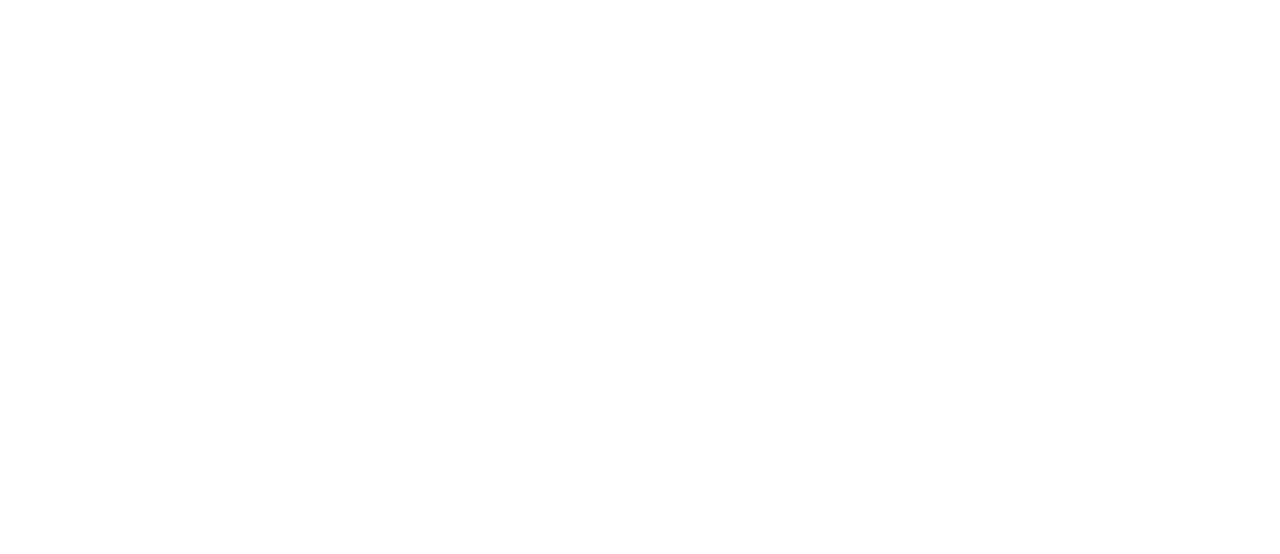
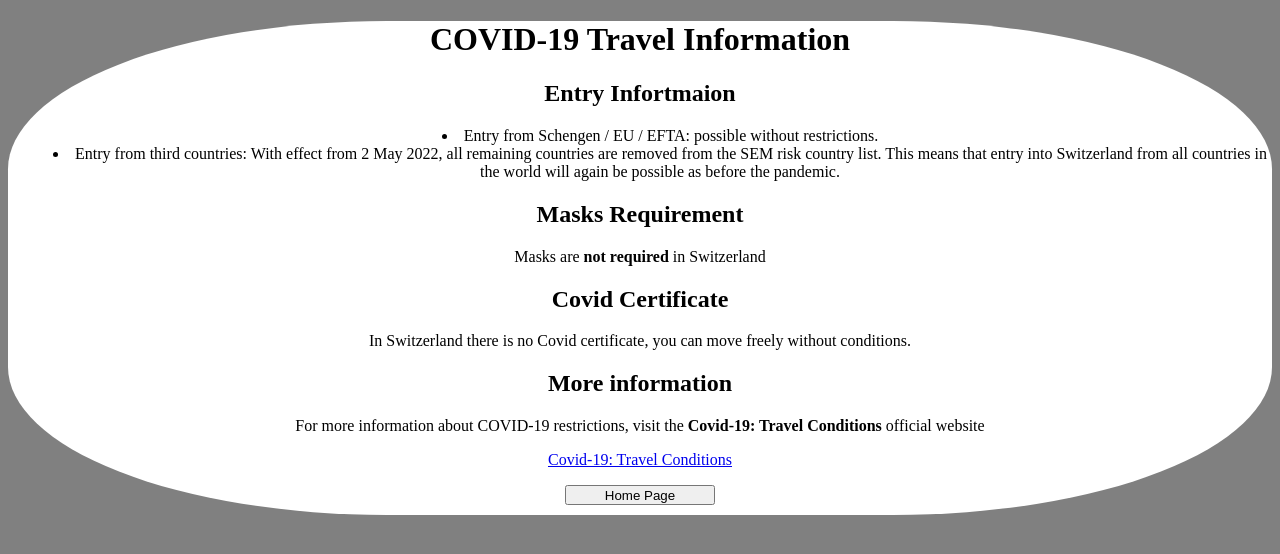
Before and after one commit to vdossan1/COMP2300-Final-Project, a plain HTML site: page FinalProjectRepo/covid.html in a window 1280 px wide. Drawn offline with Linux system fonts and the light colour scheme.

Commit message:
COVID Information Page
1)Fully designed and styled the page

```diff
--- a/FinalProjectRepo/covid.html
+++ b/FinalProjectRepo/covid.html
@@ -0,0 +1,46 @@
+<!DOCTYPE html>
+<html>
+    <head>
+        <meta charset="UTF-8">
+        <meta http-equiv="X-UA-Compatible" content="IE=edge">
+        <meta name="viewport" content="width=device-width, initial-scale=1.0">
+
+        <title>COVID-19 Travel Information</title>
+
+        <link rel="stylesheet" href="styles/styles.css">
+
+    </head>
+
+    <body>
+        <div id="main">
+            <h1>COVID-19 Travel Information</h1>
+
+            <h2>Entry Infortmaion</h2>
+                <ul>
+                    <li>Entry from Schengen / EU / EFTA: possible without restrictions.</li>
+                    <li>Entry from third countries: With effect from 2 May 2022, all remaining countries are removed from the SEM risk country list. This means that entry into Switzerland from all countries in the world will again be possible as before the pandemic.</li>
+                </ul>
+
+            <h2>Masks Requirement</h2>
+                <p>Masks are <b>not required</b> in Switzerland</p>
+
+            <h2>Covid Certificate</h2>
+                <p>In Switzerland there is no Covid certificate, you can move freely without conditions.</p>
+
+            <h2>More information</h2>
+                <p>
+                    For more information about COVID-19 restrictions, visit the <b>Covid-19: Travel Conditions</b> official website
+                </p>
+
+                <a href="https://www.myswitzerland.com/en-us/planning/transport-accommodation/travel-to-switzerland/covid-19-what-is-opening-and-when/" target="_blank">
+                    Covid-19: Travel Conditions
+                </a>
+
+            <div id="buttons">
+                <button>
+                    <a href="index.html">Home Page</a>
+                </button>
+            </div>
+        </div>
+    </body>
+</html>
--- a/FinalProjectRepo/styles/styles.css
+++ b/FinalProjectRepo/styles/styles.css
@@ -41,3 +41,18 @@ table {
     margin-right: auto;
     text-align: center;
 }
+
+ul{
+    list-style-position: inside;
+  }
+
+#main {
+    text-align: center;
+
+}
+
+#main {
+    background-color: white;
+    border-radius: 30%;
+    padding-bottom: 10px;
+}
```
